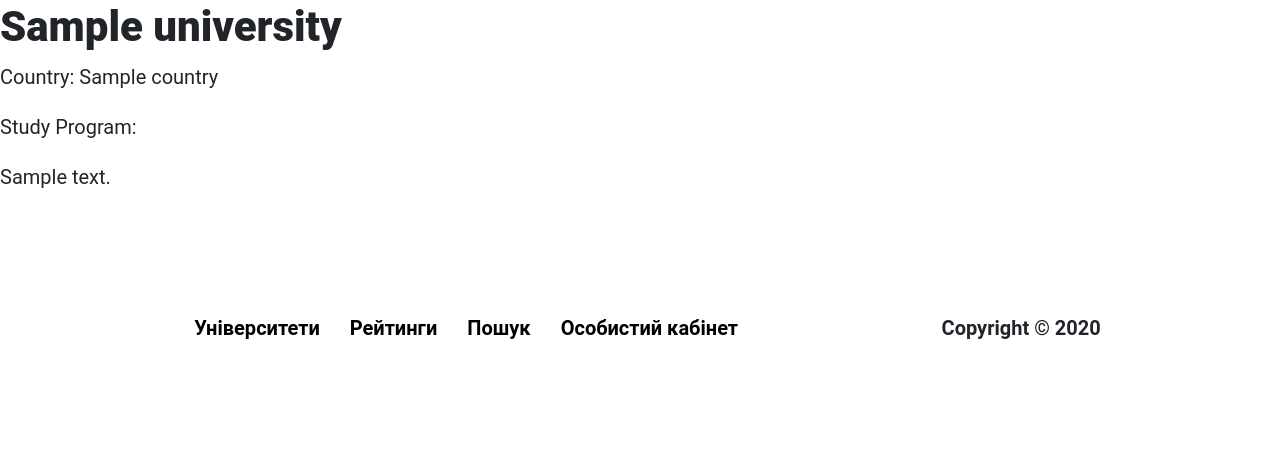
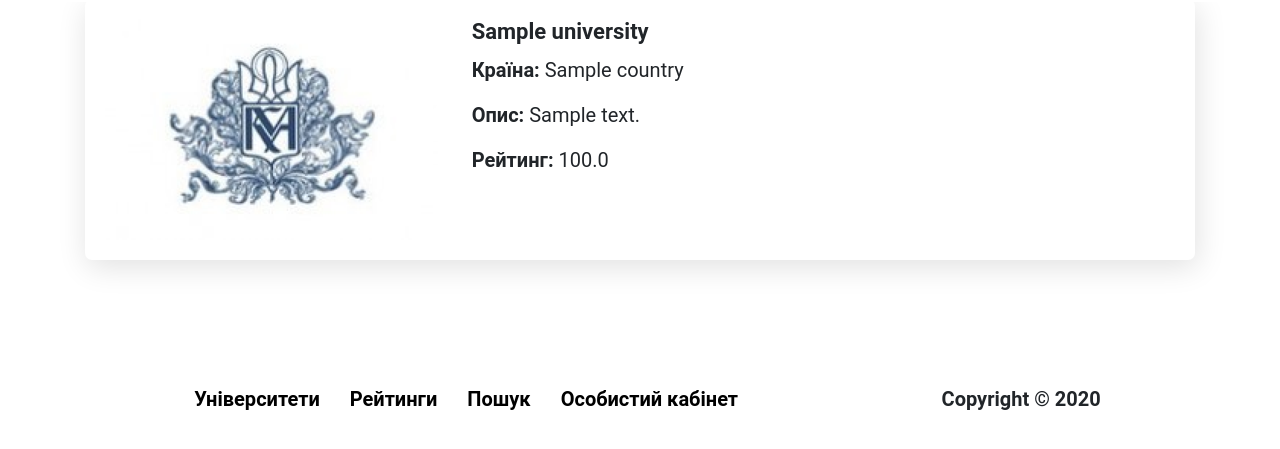
Before and after one commit to SandraRadz/UniversitySearchSystem, a Django app: a page that uses universities/templates/universities/university_detail.html in a window 1280 px wide. Shown: the part 98-547 px from the top of the page. Run offline with Django 3.2, Linux system fonts and the light colour scheme; tables that the repository leaves empty hold one stand-in row (values such as "Sample post"); some libraries are stand-ins or nearby versions.

Commit message:
added one university page frontend;

```diff
--- a/core/static/css/base_styles.css
+++ b/core/static/css/base_styles.css
@@ -98,3 +98,21 @@
     top: -3px;
     box-shadow: 2px 7px 30px rgba(0, 0, 0, .12);
 }
+
+.list-item .info {
+    margin-bottom: 15px;
+}
+
+.list-item .info p {
+    display: inline;
+}
+
+.list-item .info .label-text {
+    font-weight: 700;
+}
+
+.list-item.hovered {
+    top: -3px;
+    box-shadow: 2px 7px 30px rgba(0, 0, 0, .12);
+    cursor: default !important;
+}
--- a/universities/templates/universities/university_detail.html
+++ b/universities/templates/universities/university_detail.html
@@ -1,11 +1,45 @@
 {% extends "base.html" %}
 
+{% load static %}
+
 {% block content %}
-    <h1>{{ university.name }}</h1>
-    <p>Country: {{ university.country }}</p>
-    <p>Study Program:</p>
-    {% for program in university.study_programs.all %}
-        <p>{{ program.name }}</p>
-    {% endfor %}
-    <p>{{ university.description }}</p>
+    <div class="container">
+        <div class="list-item hovered">
+            <div class="row">
+                <div class="col-4">
+                    <img src="{% static '/img/img.png' %}">
+                </div>
+                <div class="col-8">
+                    <h3>{{ university.name }}</h3>
+                    <div class="info">
+                        <p class="label-text">
+                            Країна:
+                        </p>
+                        <p class="label-info">{{ university.country }}</p>
+                    </div>
+                    <div class="info">
+                        <p class="label-text">Опис:</p>
+                        <p class="label-info">{{ university.description }}</p>
+                    </div>
+                    <div class="info">
+                        <p class="label-text">
+                            Рейтинг:
+                        </p>
+                        <p class="label-info">100.0</p>
+                    </div>
+                    {% for program in university.study_programs.all %}
+                        <div class="info">
+                            <p class="label-text">Назва програми:</p>
+                            <p class="label-info">{{ program.name }}</p>
+                        </div>
+                        <div class="info">
+                            <p class="label-text">Опис програми:</p>
+                            <p class="label-info">{{ program.description }}</p>
+                        </div>
+                        <p>{{ program.name }}</p>
+                    {% endfor %}
+                </div>
+            </div>
+        </div>
+    </div>
 {% endblock %}
```
Also changed, not shown: universities/static/css/list_styles.css (deleted, +0 -11 lines), universities/templates/universities/university_list.html (+2 -5 lines).
